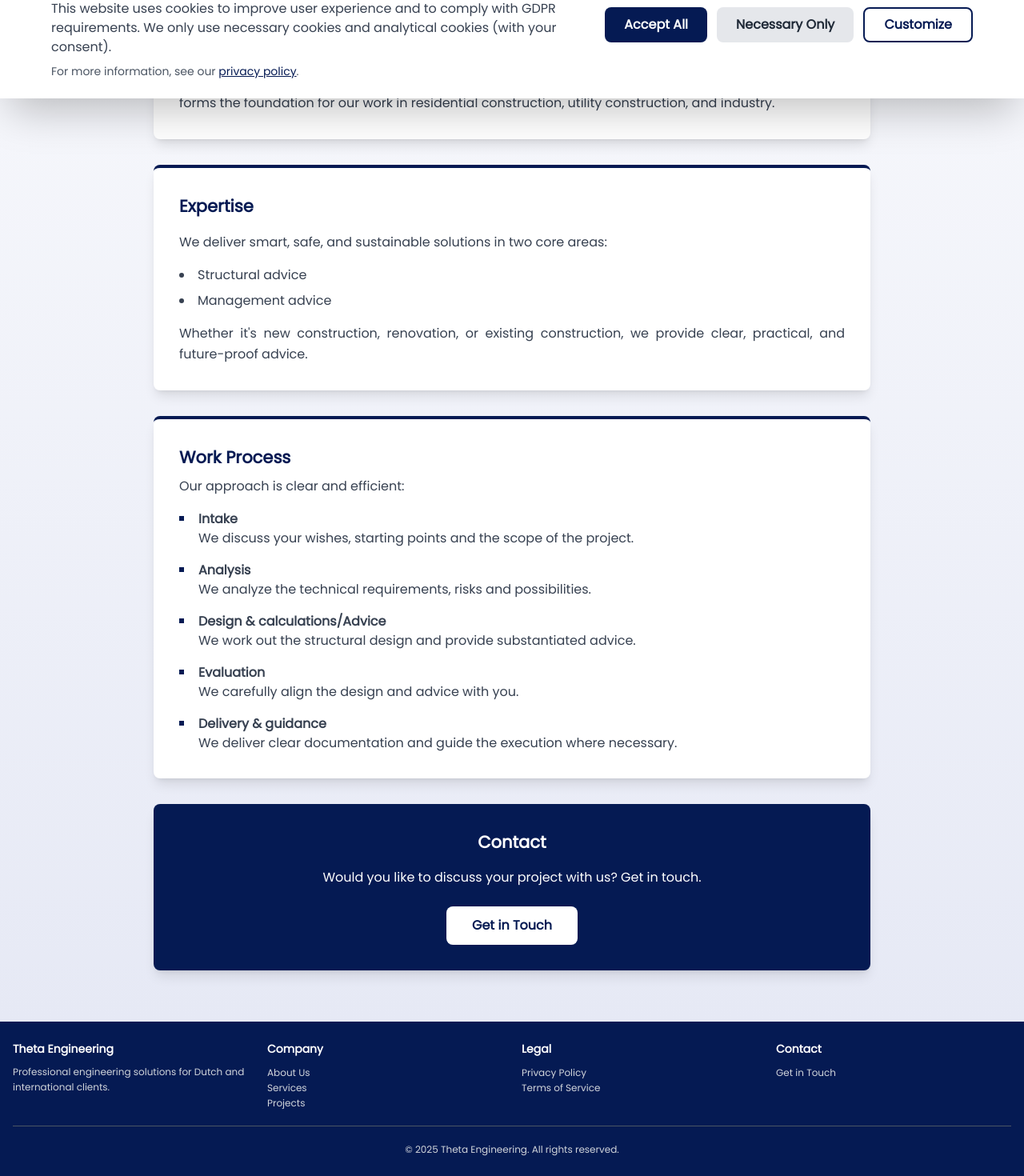
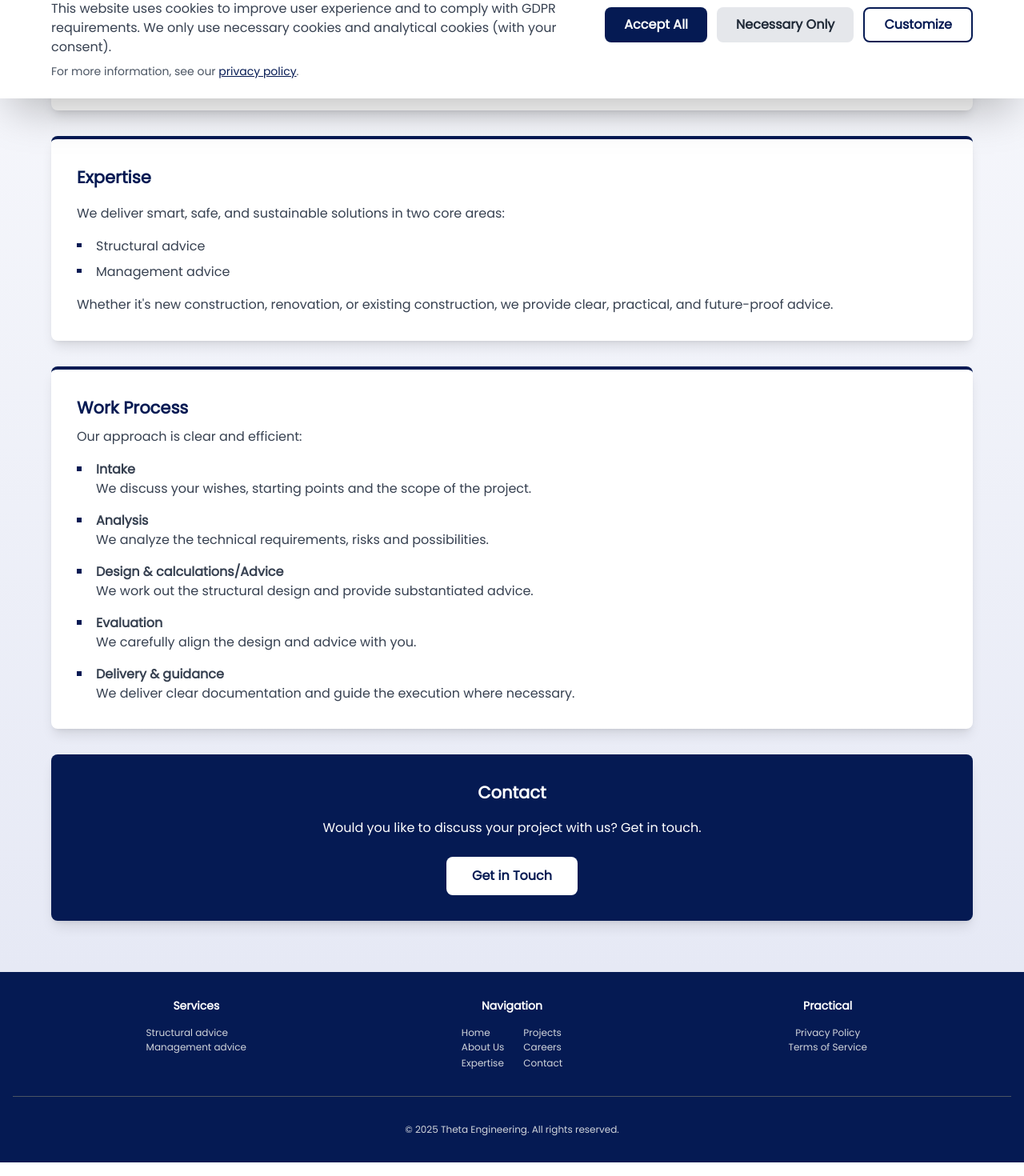
Before and after one commit to AmineElMallouki12/theta-engineering, a Next.js app: page /en/about in a window 1280 px wide. Shown: the part 677-2147 px from the top of the page at 80% size. Built offline with nearby package versions, Linux system fonts and the light colour scheme.

Commit message:
Update footer layout, navigation spacing, and logo positioning

```diff
--- a/app/[locale]/about/page.tsx
+++ b/app/[locale]/about/page.tsx
@@ -11,9 +11,9 @@ export default async function AboutPage({
   return (
     <div className="bg-gradient-to-b from-white to-primary-50">
       <div className="container mx-auto px-4 py-16">
-        <div className="max-w-4xl mx-auto">
+        <div className="max-w-6xl mx-auto">
           <div className="text-center mb-12">
-            <h1 className="text-4xl md:text-5xl font-bold mb-4 text-[#051A53]">{t('title')}</h1>
+            <h1 className="text-4xl md:text-5xl font-bold mb-4 text-[#051A53]">{t('tagline')}</h1>
             <div className="w-24 h-1 bg-[#051A53] mx-auto mb-6"></div>
           </div>
 
@@ -21,9 +21,6 @@ export default async function AboutPage({
           <div className="bg-white rounded-lg shadow-lg p-6 md:p-8 mb-8 border-t-4 border-[#051A53]">
             <p className="text-[16px] text-gray-700 leading-relaxed mb-6 text-justify">
               {t('intro')}
-            </p>
-            <p className="text-2xl md:text-3xl font-bold text-[#051A53] text-center italic">
-              {t('tagline')}
             </p>
           </div>
 
@@ -49,7 +46,7 @@ export default async function AboutPage({
             <p className="text-[16px] text-gray-700 leading-relaxed mb-4 text-justify">
               {t('expertiseIntro')}
             </p>
-            <ul className="list-disc list-inside space-y-2 text-[16px] text-gray-700 mb-4">
+            <ul className="square-bullets text-[16px] text-gray-700 space-y-2 mb-4">
               <li>{t('expertise1')}</li>
               <li>{t('expertise2')}</li>
             </ul>
--- a/app/[locale]/layout.tsx
+++ b/app/[locale]/layout.tsx
@@ -6,6 +6,7 @@ import { locales } from '@/i18n'
 import Navigation from '@/components/Navigation'
 import Footer from '@/components/Footer'
 import CookieConsent from '@/components/CookieConsent'
+import PageTransition from '@/components/PageTransition'
 import type { Metadata } from 'next'
 
 export function generateMetadata({ params: { locale } }: { params: { locale: string } }): Metadata {
@@ -47,7 +48,9 @@ export default async function LocaleLayout({
     <NextIntlClientProvider messages={messages}>
       <div className="min-h-screen flex flex-col">
         <Navigation />
-        <main className="flex-grow">{children}</main>
+        <main className="flex-grow">
+          <PageTransition>{children}</PageTransition>
+        </main>
         <Footer />
         <CookieConsent />
       </div>
--- a/app/[locale]/page.tsx
+++ b/app/[locale]/page.tsx
@@ -28,7 +28,6 @@ export default async function HomePage({
                 className="bg-white text-[#051A53] px-10 py-4 rounded-lg font-semibold hover:bg-gray-50 transition-colors inline-flex items-center justify-center text-base"
               >
                 {t('cta')}
-                <span className="ml-2">→</span>
               </Link>
             </div>
           </div>
--- a/app/globals.css
+++ b/app/globals.css
@@ -290,3 +290,35 @@ a {
     font-size: 15px !important;
   }
 }
+
+/* Page content slide-in animation from right */
+@keyframes slideInFromRight {
+  from {
+    opacity: 0;
+    transform: translateX(40px);
+  }
+  to {
+    opacity: 1;
+    transform: translateX(0);
+  }
+}
+
+/* Apply animation to all sections except the first one (hero) - for home page */
+.page-content-slide > div > section:not(:first-child) {
+  opacity: 0;
+  animation: slideInFromRight 0.8s ease-out forwards;
+}
+
+/* For pages that use divs instead of sections (About, Services) - animate the main container and its content */
+.page-content-slide > div[class*="bg-gradient-to-b"] {
+  opacity: 0;
+  animation: slideInFromRight 0.8s ease-out forwards;
+  animation-delay: 0.1s;
+}
+
+/* Stagger delays for sections on home page */
+.page-content-slide > div > section:nth-child(2) { animation-delay: 0.1s; }
+.page-content-slide > div > section:nth-child(3) { animation-delay: 0.15s; }
+.page-content-slide > div > section:nth-child(4) { animation-delay: 0.2s; }
+.page-content-slide > div > section:nth-child(5) { animation-delay: 0.25s; }
+.page-content-slide > div > section:nth-child(n+6) { animation-delay: 0.3s; }
--- a/components/Footer.tsx
+++ b/components/Footer.tsx
@@ -5,65 +5,84 @@ import { useTranslations, useLocale } from 'next-intl'
 
 export default function Footer() {
   const t = useTranslations('footer')
+  const tNav = useTranslations('nav')
   const locale = useLocale()
 
   return (
-    <footer className="bg-[#051A53] text-white py-4 md:py-6">
+    <footer className="bg-[#051A53] text-white py-4 md:py-6 lg:py-8">
       <div className="container mx-auto px-4">
-        <div className="grid grid-cols-2 md:grid-cols-4 gap-4 md:gap-6">
-          <div className="col-span-2 md:col-span-1">
-            <h3 className="text-[14px] font-bold mb-2 text-white">Theta Engineering</h3>
-            <p className="text-[12px] text-gray-300 leading-relaxed">
-              {t('description')}
-            </p>
-          </div>
-          <div>
-            <h4 className="text-[14px] font-semibold mb-2 text-white">{t('company')}</h4>
+        <div className="grid grid-cols-3 gap-3 md:gap-6 lg:gap-8 max-w-6xl mx-auto">
+          <div className="flex flex-col items-center">
+            <h4 className="text-[14px] font-bold mb-3 text-white text-center">{t('servicesTitle')}</h4>
             <ul className="space-y-0 text-gray-300 leading-tight">
-              <li className="leading-[1.2]">
-                <Link href={`/${locale}/about`} className="text-[12px] hover:text-white transition-colors inline-block transition-smooth">
-                  {t('aboutUs')}
+              <li className="-mb-0.5">
+                <Link href={`/${locale}/services#constructief-advies`} className="text-[12px] hover:text-white transition-colors inline-block">
+                  {tNav('expertise1')}
                 </Link>
               </li>
-              <li className="leading-[1.2]">
-                <Link href={`/${locale}/services`} className="text-[12px] hover:text-white transition-colors inline-block transition-smooth">
-                  {t('services')}
-                </Link>
-              </li>
-              <li className="leading-[1.2]">
-                <Link href={`/${locale}/projects`} className="text-[12px] hover:text-white transition-colors inline-block transition-smooth">
-                  {t('projects')}
+              <li>
+                <Link href={`/${locale}/services#managementadvies`} className="text-[12px] hover:text-white transition-colors inline-block">
+                  {tNav('expertise2')}
                 </Link>
               </li>
             </ul>
           </div>
-          <div>
-            <h4 className="text-[14px] font-semibold mb-2 text-white">{t('legal')}</h4>
-            <ul className="space-y-0 text-gray-300 leading-tight">
-              <li className="leading-[1.2]">
-                <Link href={`/${locale}/privacy`} className="text-[12px] hover:text-white transition-colors inline-block transition-smooth">
+          <div className="flex flex-col items-center">
+            <h4 className="text-[14px] font-bold mb-3 text-white text-center">{t('navigationTitle')}</h4>
+            <div className="flex flex-col md:flex-row justify-center gap-x-3 md:gap-x-6">
+              <ul className="space-y-0 text-gray-300 leading-tight">
+                <li className="-mb-0.5">
+                  <Link href={`/${locale}`} className="text-[12px] hover:text-white transition-colors inline-block">
+                    {tNav('home')}
+                  </Link>
+                </li>
+                <li className="-mb-0.5">
+                  <Link href={`/${locale}/about`} className="text-[12px] hover:text-white transition-colors inline-block">
+                    {tNav('about')}
+                  </Link>
+                </li>
+                <li>
+                  <Link href={`/${locale}/services`} className="text-[12px] hover:text-white transition-colors inline-block">
+                    {tNav('expertise')}
+                  </Link>
+                </li>
+              </ul>
+              <ul className="space-y-0 text-gray-300 leading-tight">
+                <li className="-mb-0.5">
+                  <Link href={`/${locale}/projects`} className="text-[12px] hover:text-white transition-colors inline-block">
+                    {tNav('projects')}
+                  </Link>
+                </li>
+                <li className="-mb-0.5">
+                  <Link href={`/${locale}/careers`} className="text-[12px] hover:text-white transition-colors inline-block">
+                    {tNav('careers')}
+                  </Link>
+                </li>
+                <li>
+                  <Link href={`/${locale}/contact`} className="text-[12px] hover:text-white transition-colors inline-block">
+                    {tNav('contact')}
+                  </Link>
+                </li>
+              </ul>
+            </div>
+          </div>
+          <div className="flex flex-col items-center">
+            <h4 className="text-[14px] font-bold mb-3 text-white text-center">{t('practicalTitle')}</h4>
+            <ul className="space-y-0 text-gray-300 text-center leading-tight">
+              <li className="-mb-0.5">
+                <Link href={`/${locale}/privacy`} className="text-[12px] hover:text-white transition-colors inline-block">
                   {t('privacy')}
                 </Link>
               </li>
-              <li className="leading-[1.2]">
-                <Link href={`/${locale}/terms`} className="text-[12px] hover:text-white transition-colors inline-block transition-smooth">
+              <li>
+                <Link href={`/${locale}/terms`} className="text-[12px] hover:text-white transition-colors inline-block">
                   {t('terms')}
                 </Link>
               </li>
             </ul>
           </div>
-          <div className="col-span-2 md:col-span-1">
-            <h4 className="text-[14px] font-semibold mb-2 text-white">{t('contact')}</h4>
-            <ul className="space-y-0 text-gray-300 leading-tight">
-              <li className="leading-[1.2]">
-                <Link href={`/${locale}/contact`} className="text-[12px] hover:text-white transition-colors inline-block transition-smooth">
-                  {t('getInTouch')}
-                </Link>
-              </li>
-            </ul>
-          </div>
         </div>
-        <div className="border-t border-gray-600 mt-4 md:mt-5 pt-4 md:pt-5 text-center text-gray-300">
+        <div className="border-t border-gray-600 mt-4 md:mt-6 lg:mt-8 pt-4 md:pt-6 lg:pt-8 text-center text-gray-300">
           <p className="text-[12px]">&copy; {new Date().getFullYear()} Theta Engineering. {t('allRightsReserved')}</p>
         </div>
       </div>
--- /dev/null
+++ b/components/PageTransition.tsx
@@ -0,0 +1,19 @@
+'use client'
+
+import { useEffect, useState } from 'react'
+import { usePathname } from 'next/navigation'
+
+export default function PageTransition({ children }: { children: React.ReactNode }) {
+  const pathname = usePathname()
+  const [key, setKey] = useState(0)
+
+  useEffect(() => {
+    setKey(prev => prev + 1)
+  }, [pathname])
+
+  return (
+    <div key={key} className="page-content-slide">
+      {children}
+    </div>
+  )
+}
--- a/messages/en.json
+++ b/messages/en.json
@@ -235,7 +235,20 @@
     "services": "Services",
     "projects": "Projects",
     "getInTouch": "Get in Touch",
-    "allRightsReserved": "All rights reserved."
+    "allRightsReserved": "All rights reserved.",
+    "servicesTitle": "Services",
+    "service1": "Project management",
+    "service2": "Architecture",
+    "service3": "Building advice",
+    "service4": "Structural advice",
+    "service5": "Building physics",
+    "navigationTitle": "Navigation",
+    "nav1": "The concept",
+    "nav2": "Business",
+    "nav3": "Private",
+    "nav4": "About us",
+    "nav5": "Projects",
+    "practicalTitle": "Practical"
   },
   "admin": {
     "login": "Login",
```
Also changed, not shown: components/LanguageSwitcher.tsx (+16 -16 lines), components/Navigation.tsx (+5 -3 lines), messages/nl.json (+14 -1 lines), public/logo.png.png.
